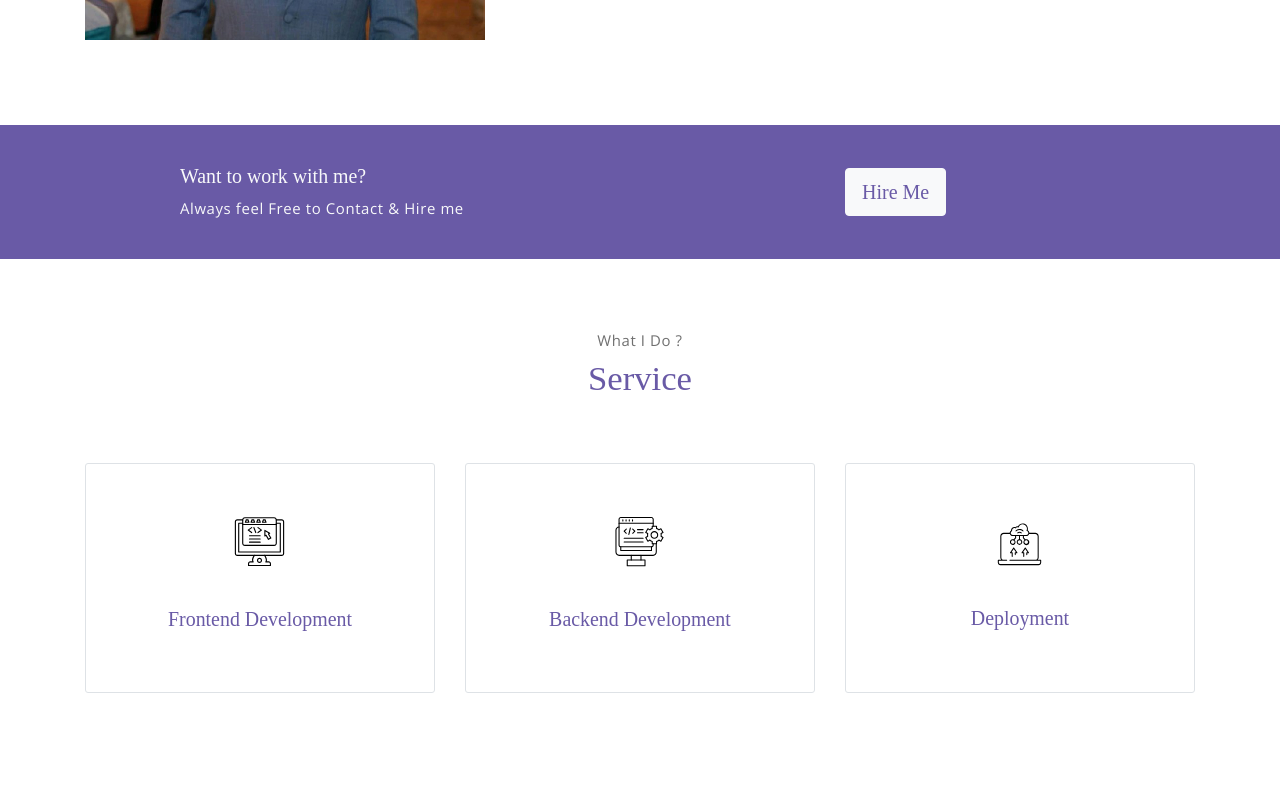
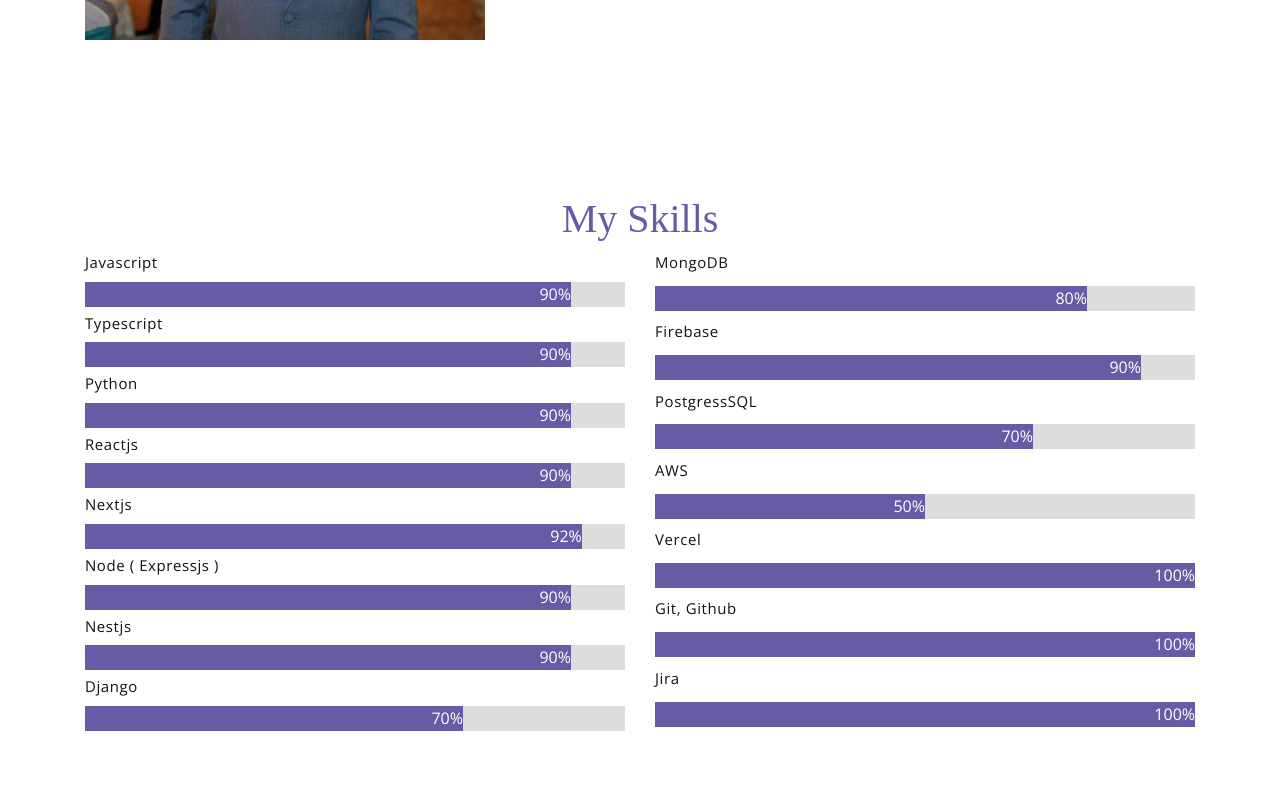
Before and after one commit to Abeer-ahmad-123/Portfolio, a Next.js app: page / in a window 1280 px wide. Shown: the part 1160-1960 px from the top of the page. Built offline with nearby package versions, Linux system fonts and the light colour scheme; a web font is replaced by a local one.

Commit message:
Add skills section

```diff
--- a/src/components/Hero/index.tsx
+++ b/src/components/Hero/index.tsx
@@ -5,6 +5,7 @@
 import Services from "@/components/Services";
 import WorkWithMe from "@/components/WorkWithMe";
 import Head from "next/head";
+import Skills from "../Skills";
 const Hero = () => {
   return (
     <>
@@ -16,6 +17,7 @@
       <Layout>
         <Header />
         <About />
+        <Skills />
         <WorkWithMe />
         <Services />
         <Contact />
--- a/src/components/Services/index.tsx
+++ b/src/components/Services/index.tsx
@@ -3,7 +3,7 @@
     <section className="section" id="service">
       <div className="container text-center">
         <p className="section-subtitle">What I Do ?</p>
-        <h6 className="section-title mb-6">Service</h6>
+        <h6 className="section-title mb-6">Services</h6>
         <div className="row">
           <div className="col-md-6 col-lg-4">
             <div className="service-card">
--- /dev/null
+++ b/src/components/Skills/index.tsx
@@ -0,0 +1,93 @@
+import React from "react";
+
+const Skills = () => {
+  return (
+    <section className="section">
+      <div className="container">
+        <h1 className="text-center">My Skills</h1>
+        <div className="row">
+          <div className="col-sm-12 col-lg-6 gap">
+            <p>Javascript</p>
+            <div className="skillsContainer">
+              <div className="skills ninty">90%</div>
+            </div>
+
+            <p>Typescript</p>
+            <div className="skillsContainer">
+              <div className="skills ninty">90%</div>
+            </div>
+
+            <p>Python</p>
+            <div className="skillsContainer">
+              <div className="skills ninty">90%</div>
+            </div>
+
+            <p>Reactjs</p>
+            <div className="skillsContainer">
+              <div className="skills ninty">90%</div>
+            </div>
+
+            <p>Nextjs</p>
+            <div className="skillsContainer">
+              <div className="skills nintyTwo">92%</div>
+            </div>
+
+            <p>Node ( Expressjs )</p>
+            <div className="skillsContainer">
+              <div className="skills ninty">90%</div>
+            </div>
+
+            <p>Nestjs</p>
+            <div className="skillsContainer">
+              <div className="skills ninty">90%</div>
+            </div>
+
+            <p>Django</p>
+            <div className="skillsContainer">
+              <div className="skills seventy">70%</div>
+            </div>
+          </div>
+
+          <div className="col-sm-12 col-lg-6 gap">
+            <p>MongoDB</p>
+            <div className="skillsContainer">
+              <div className="skills eight">80%</div>
+            </div>
+
+            <p>Firebase</p>
+            <div className="skillsContainer">
+              <div className="skills ninty">90%</div>
+            </div>
+
+            <p>PostgressSQL</p>
+            <div className="skillsContainer">
+              <div className="skills seventy">70%</div>
+            </div>
+
+            <p>AWS</p>
+            <div className="skillsContainer">
+              <div className="skills fifty">50%</div>
+            </div>
+
+            <p>Vercel</p>
+            <div className="skillsContainer">
+              <div className="skills hundred">100%</div>
+            </div>
+
+            <p>Git, Github</p>
+            <div className="skillsContainer">
+              <div className="skills hundred">100%</div>
+            </div>
+
+            <p>Jira</p>
+            <div className="skillsContainer">
+              <div className="skills hundred">100%</div>
+            </div>
+          </div>
+        </div>
+      </div>
+    </section>
+  );
+};
+
+export default Skills;
```
Also changed, not shown: src/assets/css/styles.css.
